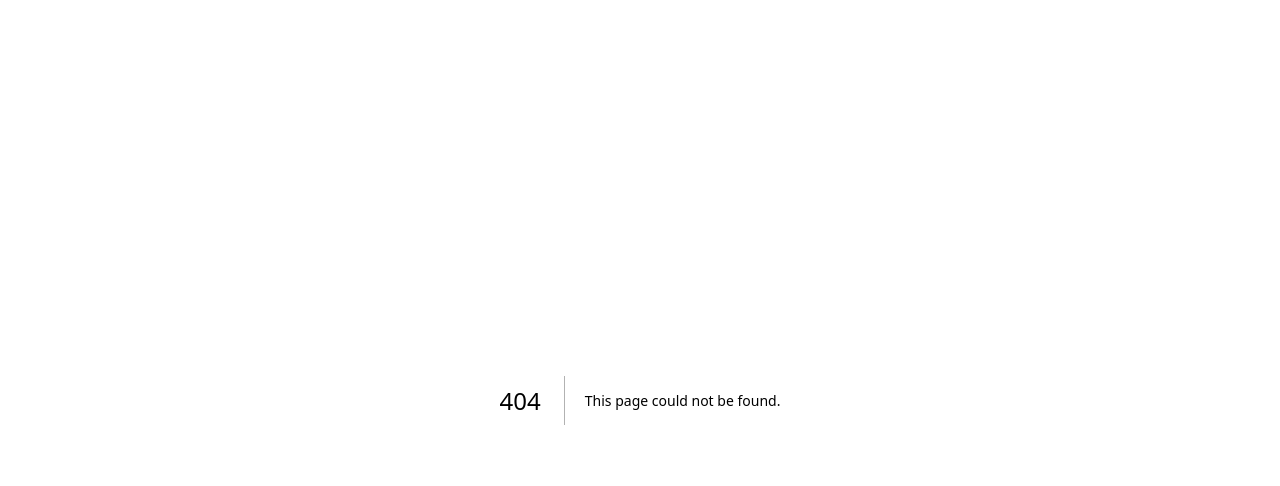
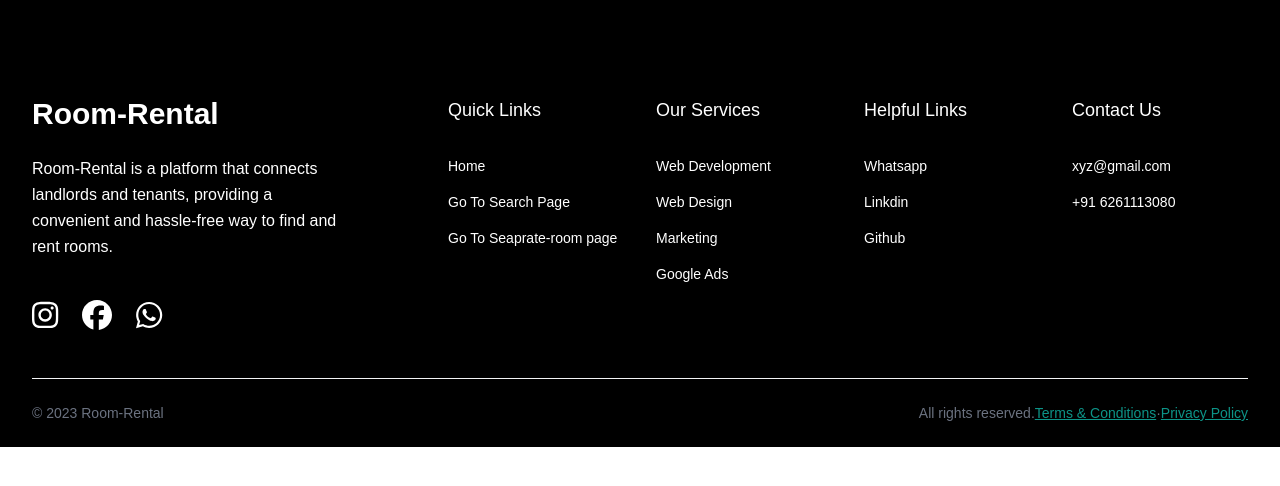
Before and after one commit to Krishyadav123/bytenoon-portfolio, a Next.js app: page /Components/footer in a window 1280 px wide. Before the commit this address had no page. Shown: the top 486 px of the page. Built offline with nearby package versions, Linux system fonts and the light colour scheme.

Commit message:
footer and side quick action

```diff
--- /dev/null
+++ b/src/app/Components/footer/page.jsx
@@ -0,0 +1,151 @@
+"use client";
+import React from 'react'
+import { FontAwesomeIcon } from '@fortawesome/react-fontawesome'
+import { faInstagram, faFacebook, faTwitter, faLinkedin, faGithub, faWhatsapp } from '@fortawesome/free-brands-svg-icons'
+import Link from 'next/link';
+// import { Link } from 'lucide-react';
+
+
+const Footer = () => {
+  return (
+    <footer className="bg-black">
+      <div className="mx-auto max-w-screen-xl px-4 pb-6 pt-16 sm:px-6 lg:px-8 lg:pt-24">
+        <div className="grid grid-cols-1 gap-8 lg:grid-cols-3">
+          <div>
+            <div className="flex justify-center text-white sm:justify-start">
+              <p className='text-3xl font-semibold'>Room-Rental</p>
+            </div>
+            <p className="mt-6 max-w-md text-center leading-relaxed text-white sm:max-w-xs sm:text-left">
+              Room-Rental is a platform that connects landlords and tenants, providing a convenient and hassle-free way to find and rent rooms.
+            </p>
+
+            <div>
+              <div className='flex gap-6 mt-10'>
+                <FontAwesomeIcon icon={faInstagram} className='text-white text-3xl cursor-pointer hover:scale-[1.2] duration-200' />
+                <FontAwesomeIcon icon={faFacebook} className='text-white text-3xl cursor-pointer hover:scale-[1.2] duration-200' />
+                <FontAwesomeIcon icon={faWhatsapp} className='text-white text-3xl cursor-pointer hover:scale-[1.2] duration-200' />
+              </div>
+            </div>
+          </div>
+
+          <div className="grid grid-cols-2 gap-8 sm:grid-cols-2 md:grid-cols-4 lg:col-span-2">
+            <div className="text-center sm:text-left">
+              <p className="text-lg font-medium text-white">Quick Links</p>
+
+              <ul className="mt-8 space-y-4 text-sm">
+                <li>
+                  <Link href="/" className="text-white transition hover:text-white/75">
+                    Home
+                  </Link>
+                </li>
+
+                <li>
+                  <Link href="/pages/search" className="text-white transition hover:text-white/75">
+                    Go To Search Page
+                  </Link>
+                </li>
+                <li>
+                  <Link href="/pages/seaprate-room" className="text-white transition hover:text-white/75">
+                    Go To Seaprate-room page
+                  </Link>
+                </li>
+              </ul>
+            </div>
+
+            <div className="text-center sm:text-left">
+              <p className="text-lg font-medium text-white">Our Services</p>
+
+              <ul className="mt-8 space-y-4 text-sm">
+                <li>
+                  <a className="text-white transition hover:text-white/75">
+                    Web Development
+                  </a>
+                </li>
+
+                <li>
+                  <a className="text-white transition hover:text-white/75"> Web Design </a>
+                </li>
+
+                <li>
+                  <a className="text-white transition hover:text-white/75"> Marketing </a>
+                </li>
+
+                <li>
+                  <a className="text-white transition hover:text-white/75"> Google Ads </a>
+                </li>
+              </ul>
+            </div>
+
+            <div className="text-center sm:text-left">
+              <p className="text-lg font-medium text-white">Helpful Links</p>
+
+              <ul className="mt-8 space-y-4 text-sm">
+                <li>
+                  <a className="text-white transition hover:text-white/75"> Whatsapp </a>
+                </li>
+
+                <li>
+                  <a className="text-white transition hover:text-white/75"> Linkdin </a>
+                </li>
+
+                <li>
+                  <a className="text-white transition hover:text-white/75"> Github </a>
+                </li>
+              </ul>
+            </div>
+
+            <div className="text-center sm:text-left">
+              <p className="text-lg font-medium text-white">Contact Us</p>
+
+              <ul className="mt-8 space-y-4 text-sm">
+                <li>
+                  <a
+                    className="flex items-center justify-center gap-1.5 ltr:sm:justify-start rtl:sm:justify-end"
+                  >
+                    <span className="flex-1 text-white">xyz@gmail.com</span>
+                  </a>
+                </li>
+
+                <li>
+                  <a
+                    className="flex items-center justify-center gap-1.5 ltr:sm:justify-start rtl:sm:justify-end"
+                  >
+
+                    <span className="flex-1 text-white">+91 6261113080</span>
+                  </a>
+                </li>
+
+              </ul>
+            </div>
+          </div>
+        </div>
+
+        <div className="mt-12 border-t border-gray-100 pt-6">
+          <div className="text-center sm:flex sm:justify-between sm:text-left">
+            <p className="text-sm text-gray-500">
+              <span className="block sm:inline">All rights reserved.</span>
+
+              <a
+                className="inline-block text-teal-600 underline transition hover:text-teal-600/75"
+              >
+                Terms & Conditions
+              </a>
+
+              <span>&middot;</span>
+
+              <a
+                className="inline-block text-teal-600 underline transition hover:text-teal-600/75"
+              >
+                Privacy Policy
+              </a>
+            </p>
+
+            <p className="mt-4 text-sm text-gray-500 sm:order-first sm:mt-0">&copy; 2023 Room-Rental</p>
+          </div>
+        </div>
+      </div>
+    </footer>
+  )
+}
+
+export default Footer
--- /dev/null
+++ b/src/app/Components/side-quick-action/page.jsx
@@ -0,0 +1,74 @@
+"use client";
+import React, { useState, useEffect } from 'react';
+import { FontAwesomeIcon } from '@fortawesome/react-fontawesome';
+import { faInstagram, faFacebook, faTwitter, faLinkedin, faYoutube } from '@fortawesome/free-brands-svg-icons';
+// import { useSelector } from 'react-redux';
+
+const SideAction = () => {
+    const [isTransparent, setIsTransparent] = useState(false);
+    let scrollTimeout;
+
+    const handleScroll = () => {
+        clearTimeout(scrollTimeout);
+        setIsTransparent(false);
+
+        scrollTimeout = setTimeout(() => {
+            setIsTransparent(true);
+        }, 3000); // 3 seconds delay
+    };
+
+    const handleMouseEnter = () => {
+        clearTimeout(scrollTimeout);  // Clear timeout when hovering
+        setIsTransparent(false);      // Make it fully opaque
+    };
+
+    const handleMouseLeave = () => {
+        // Start the timer again when the mouse leaves
+        scrollTimeout = setTimeout(() => {
+            setIsTransparent(true);
+        }, 3000); // Delay of 3 seconds after mouse leaves
+    };
+
+    useEffect(() => {
+        window.addEventListener('scroll', handleScroll);
+
+        return () => {
+            window.removeEventListener('scroll', handleScroll);
+            clearTimeout(scrollTimeout);
+        };
+    }, []);
+
+    // const { isOpen } = useSelector(state => state.popup);
+
+    return (
+        <div
+            id='sideAction'
+            className={`z-50 fixed left-0 top-1/2 transform -translate-y-1/2 ${isTransparent ? 'opacity-50' : 'opacity-100'}`}
+            style={{ transition: 'opacity 0.5s ease' }}
+            onMouseEnter={handleMouseEnter}
+            onMouseLeave={handleMouseLeave}
+        >
+            <div>
+                <div className="flex flex-col items-center gap-2 md:gap-4 text-black bg-primary rounded-r-lg p-2">
+                    <div className='cursor-pointer'>
+                        <FontAwesomeIcon icon={faInstagram} className='text-white md:text-3xl text-2xl hover:scale-[1.1] duration-100' />
+                    </div>
+                    <div className='cursor-pointer'>
+                        <FontAwesomeIcon icon={faFacebook} className='text-white md:text-3xl text-2xl hover:scale-[1.1] duration-100' />
+                    </div>
+                    <div className='cursor-pointer'>
+                        <FontAwesomeIcon icon={faTwitter} className='text-white md:text-3xl text-2xl hover:scale-[1.1] duration-100' />
+                    </div>
+                    <div className='cursor-pointer'>
+                        <FontAwesomeIcon icon={faLinkedin} className='text-white md:text-3xl text-2xl hover:scale-[1.1] duration-100' />
+                    </div>
+                    <div className='cursor-pointer'>
+                        <FontAwesomeIcon icon={faYoutube} className='text-white md:text-3xl text-2xl hover:scale-[1.1] duration-100' />
+                    </div>
+                </div>
+            </div>
+        </div>
+    );
+};
+
+export default SideAction;
--- a/src/app/page.js
+++ b/src/app/page.js
@@ -6,6 +6,8 @@ import Testimonials from "./Components/testimonials/page";
 import Divider from "./Components/divider/page";
 import ExploreCards, { AboutStripSlider } from "./Components/explore-card/page";
 import Services from "./Components/service/page";
+import SideAction from "./Components/side-quick-action/page";
+import Footer from "./Components/footer/page";
 
 export default function Home() {
   return (
@@ -14,10 +16,12 @@ export default function Home() {
       <Experience/>
       <TabbedGallery/>
       <Divider backgroundImage="/divider.jpg" />
+      <Services />
       <Testimonials/>
       {/* <ExploreCards /> */}
       <AboutStripSlider/>
-      <Services />
+      <SideAction/>
+      <Footer/>
    </div>
   );
 }
```
